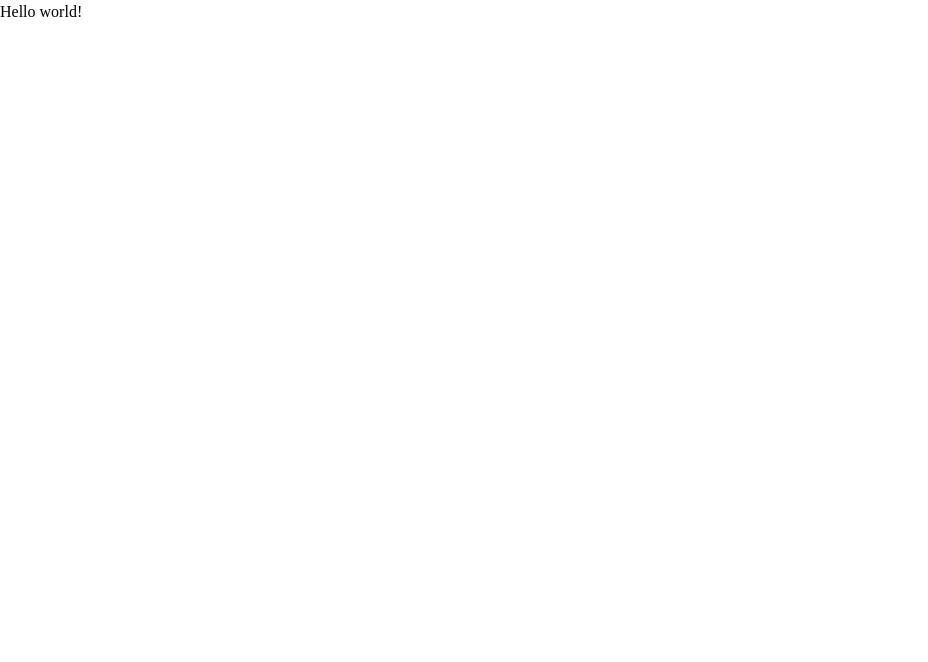
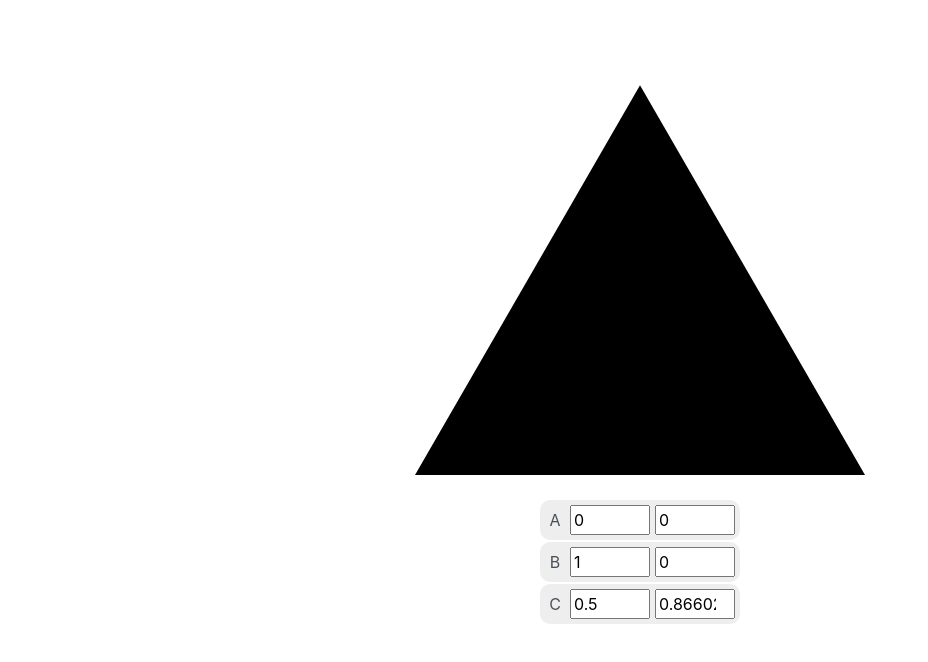
Before and after one commit to kongsgard/ts-calculator, a website with bundled scripts: page index.html in a window 1280 px wide. Shown: the whole page, without its empty margins (0-928 px from the left). Built offline with nearby package versions, Linux system fonts and the light colour scheme.

Commit message:
Draw interactive triangle

```diff
--- a/index.html
+++ b/index.html
@@ -3,9 +3,28 @@
   <head>
     <title>TS Geometry Calculator</title>
     <link rel="stylesheet" href="./public/reset.css" />
+    <link rel="stylesheet" href="./public/styles.css" />
   </head>
   <body>
-    <div id="app"></div>
+    <main id="app">
+      <div id="triangle-input-wrapper">
+        <div class="triangle-input">
+          <div class="triangle-point__label">A</div>
+          <input type="number" placeholder="x" class="triangle-point__input" />
+          <input type="number" placeholder="y" class="triangle-point__input" />
+        </div>
+        <div class="triangle-input">
+          <div class="triangle-point__label">B</div>
+          <input type="number" placeholder="x" class="triangle-point__input" />
+          <input type="number" placeholder="y" class="triangle-point__input" />
+        </div>
+        <div class="triangle-input">
+          <div class="triangle-point__label">C</div>
+          <input type="number" placeholder="x" class="triangle-point__input" />
+          <input type="number" placeholder="y" class="triangle-point__input" />
+        </div>
+      </div>
+    </main>
     <script type="module" src="./dist/src/main.js"></script>
   </body>
 </html>
--- a/public/reset.css
+++ b/public/reset.css
@@ -74,3 +74,14 @@ h6 {
 #__next {
   isolation: isolate;
 }
+
+/*
+  10. Tweak REM size trick
+*/
+html {
+  font-size: 62.5%;
+}
+
+body {
+  font-size: 1.6rem;
+}
--- /dev/null
+++ b/public/styles.css
@@ -0,0 +1,38 @@
+* {
+  font-family: -apple-system, BlinkMacSystemFont, Segoe UI, Roboto, Helvetica,
+    Arial, sans-serif, Apple Color Emoji, Segoe UI Emoji, Segoe UI Symbol;
+}
+
+canvas {
+  margin: 0 auto;
+}
+
+#triangle-input-wrapper {
+  display: flex;
+  flex-direction: column;
+}
+
+.triangle-input {
+  background-color: #eeeeee;
+  display: grid;
+  justify-content: center;
+  grid-template-columns: 2rem repeat(2, minmax(auto, 8rem));
+  column-gap: 0.5rem;
+  padding: 0.5rem;
+  margin: 0 auto;
+  border-radius: 1rem;
+}
+
+.triangle-input:not(:last-child) {
+  margin-bottom: 0.2rem;
+}
+
+.triangle-point__label {
+  display: flex;
+  justify-content: center;
+  align-items: center;
+  color: #495057;
+}
+
+.triangle-point__input {
+}
--- a/src/delaunay.ts
+++ /dev/null
@@ -1,3 +0,0 @@
-export function getMessage() {
-  return "Hello world!";
-}
--- a/src/main.ts
+++ b/src/main.ts
@@ -1,10 +1,38 @@
-import { getMessage } from "./delaunay.js";
+import { drawTriangle, Point, Triangle } from "./triangle.js";
 
-// 1. Select the div element using the id property
+const CANVAS_MAX_WIDTH = 500;
+const CANVAS_HEIGHT = 500;
+
 const app = document.getElementById("app");
-// 2. Create a new <p></p> element programmatically
-const p = document.createElement("p");
-// 3. Add the text content
-p.textContent = getMessage();
-// 4. Append the p element to the div element
-app?.appendChild(p);
+const canvas = document.createElement("canvas");
+canvas.width =
+  window.innerWidth > CANVAS_MAX_WIDTH ? CANVAS_MAX_WIDTH : window.innerWidth;
+canvas.height = CANVAS_HEIGHT;
+if (app) {
+  app.insertBefore(canvas, document.getElementById("triangle-input-wrapper"));
+}
+
+let a = new Point(0, 0);
+let b = new Point(1, 0);
+let c = new Point(0.5, Math.cos(Math.PI / 6));
+drawTriangle(canvas, a, b, c);
+
+let triangle: Triangle = [a, b, c];
+const inputs = document.getElementsByClassName("triangle-input");
+for (let i = 0; i < inputs.length; i++) {
+  const [x, y] = inputs[i].getElementsByTagName("input");
+  x.value = triangle[i].x.toString();
+  y.value = triangle[i].y.toString();
+  x.addEventListener("input", (e: Event) => {
+    if (e?.target) {
+      triangle[i].x = parseFloat(x.value);
+      drawTriangle(canvas, triangle[0], triangle[1], triangle[2]);
+    }
+  });
+  y.addEventListener("input", (e: Event) => {
+    if (e?.target) {
+      triangle[i].y = parseFloat(y.value);
+      drawTriangle(canvas, triangle[0], triangle[1], triangle[2]);
+    }
+  });
+}
--- /dev/null
+++ b/src/triangle.ts
@@ -0,0 +1,56 @@
+export class Point {
+  x: number;
+  y: number;
+
+  constructor(x: number, y: number) {
+    this.x = x;
+    this.y = y;
+  }
+
+  normalize(min: number, max: number): Point {
+    return new Point(
+      (this.x - min) / (max - min),
+      (this.y - min) / (max - min)
+    );
+  }
+
+  mapToCanvas = (canvas: HTMLCanvasElement): Point => {
+    const OFFSET = 0.05 * canvas.width; // Add some "padding" around the triangle in the canvas.
+    const x = this.x * (canvas.width - 2 * OFFSET) + OFFSET;
+    const y = (canvas.height - 2 * OFFSET) * (1 - this.y) + OFFSET;
+    return new Point(x, y);
+  };
+}
+
+export type Triangle = [Point, Point, Point];
+
+export function drawTriangle(
+  canvas: HTMLCanvasElement,
+  a: Point,
+  b: Point,
+  c: Point
+) {
+  const getMinimumValue = (a: Point, b: Point, c: Point): number => {
+    return Math.min(a.x, a.y, b.x, b.y, c.x, c.y);
+  };
+
+  const getMaximumValue = (a: Point, b: Point, c: Point): number => {
+    return Math.max(a.x, a.y, b.x, b.y, c.x, c.y);
+  };
+
+  const min = getMinimumValue(a, b, c);
+  const max = getMaximumValue(a, b, c);
+  a = a.normalize(min, max).mapToCanvas(canvas);
+  b = b.normalize(min, max).mapToCanvas(canvas);
+  c = c.normalize(min, max).mapToCanvas(canvas);
+
+  const context = canvas.getContext("2d");
+  if (context) {
+    context.clearRect(0, 0, canvas.width, canvas.height);
+    context.beginPath();
+    context.moveTo(a.x, a.y);
+    context.lineTo(b.x, b.y);
+    context.lineTo(c.x, c.y);
+    context.fill();
+  }
+}
```
